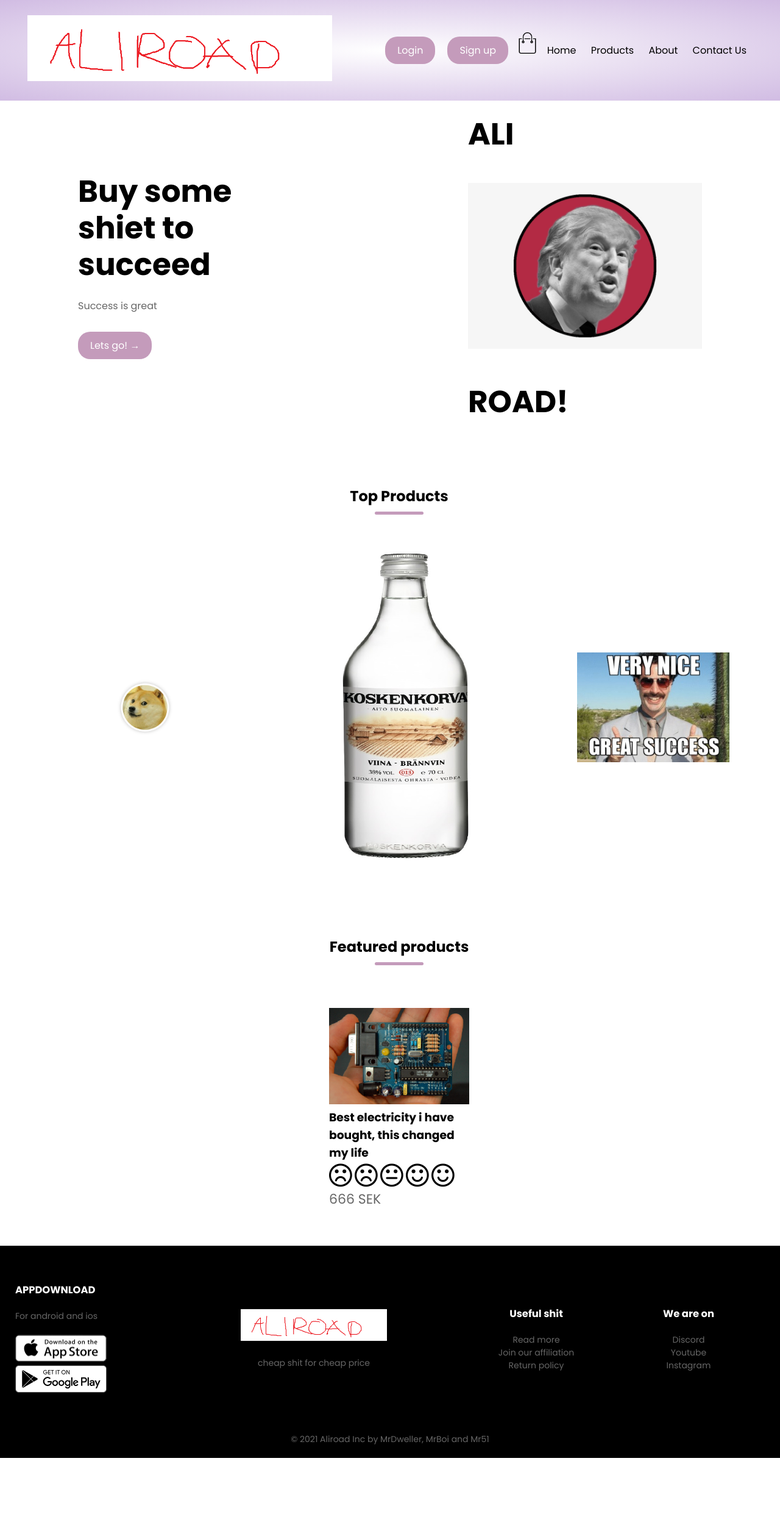
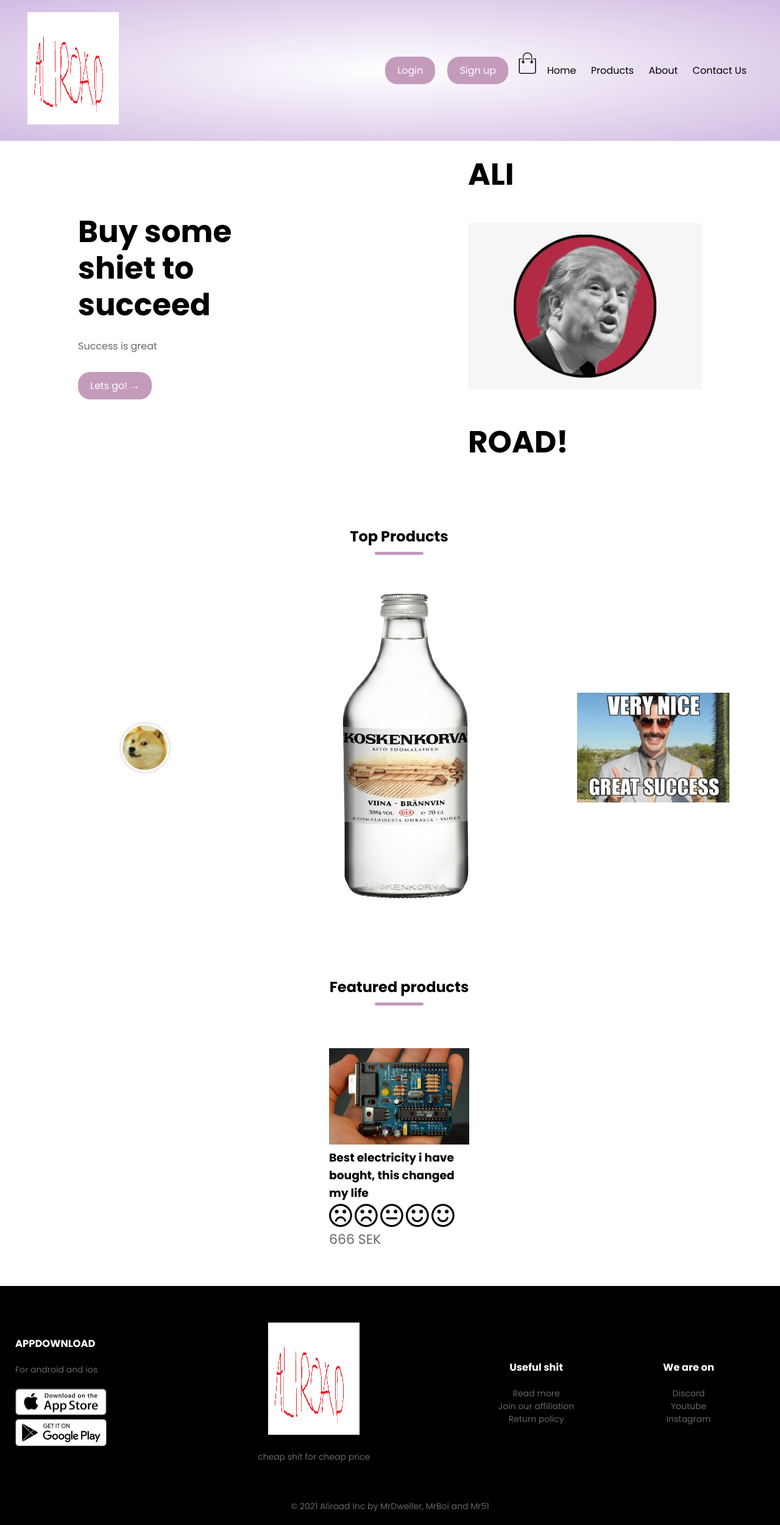
Before and after one commit to MrDweller/D0018E_small_e-commerce_site, a PHP site: page /index.php in a window 1280 px wide. Shown: the whole page at 61% size. Before the commit the page ends 2391 px from the top, so only its background shows below. Run offline with PHP 8.4, Linux system fonts and the light colour scheme.

Commit message:
Logo update

```diff
--- a/footer.php
+++ b/footer.php
@@ -10,7 +10,7 @@
                     </div>
                 </div>
                 <div class="footer-col-2">
-                    <img src="media/logo.png">
+                    <img id="Aliroad" src="media/logo.png">
                     <p>cheap shit for cheap price</p>
                 </div>
                 <div class="footer-col-3">
--- a/header.php
+++ b/header.php
@@ -19,7 +19,7 @@
         <div class="container">
             <div class="navbar">
                 <div class="logo">
-                    <img id="Aliroad" src="media/logo.png" width="500px">
+                    <img id="Aliroad" src="media/logo.png">
                 </div>
                 <nav>
                     <ul>
--- a/style.css
+++ b/style.css
@@ -11,9 +11,12 @@ body{
 /* Effect on the logo */
 #Aliroad{
     transition: 0.5s;
+    width: 150px;
+    height: 184px;
 }
+
 #Aliroad:hover{
-    transform: rotateY(360deg);
+    transform: rotateY(180deg);
 }
 
 .navbar{
```
